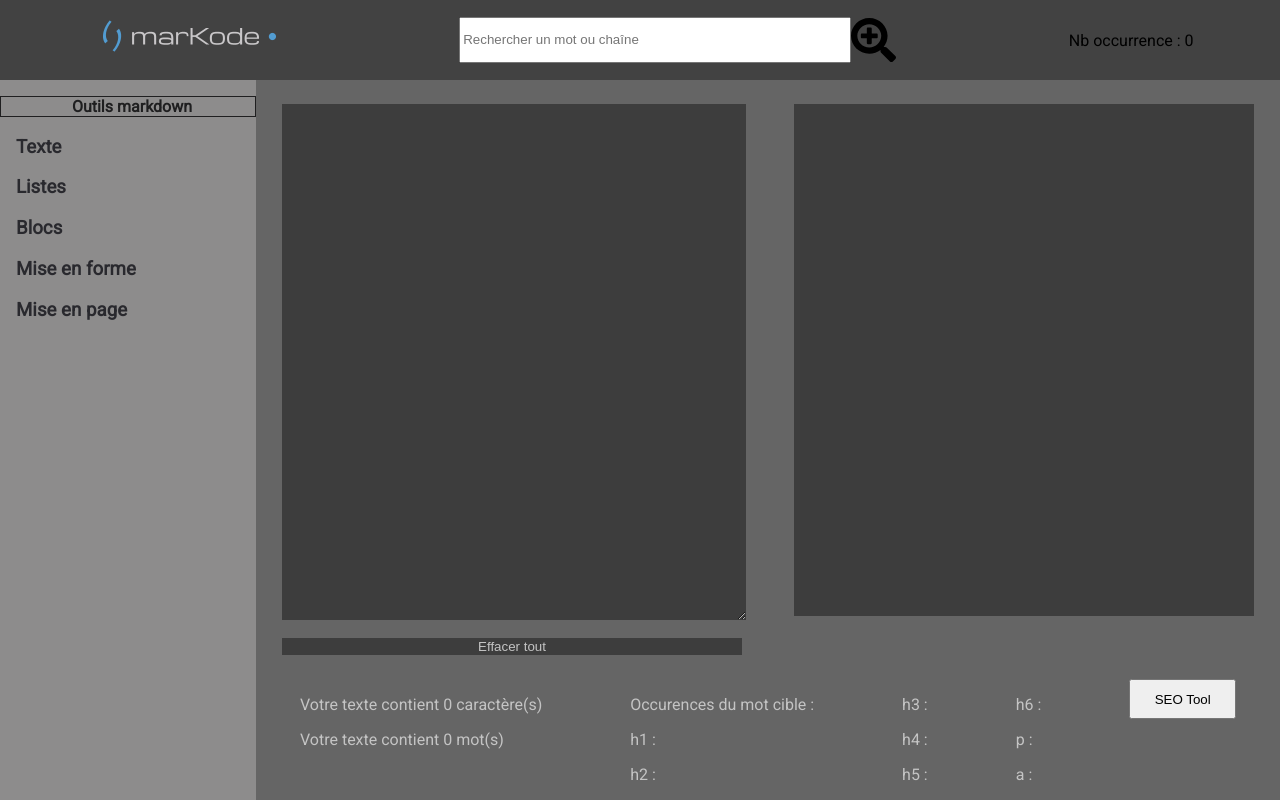
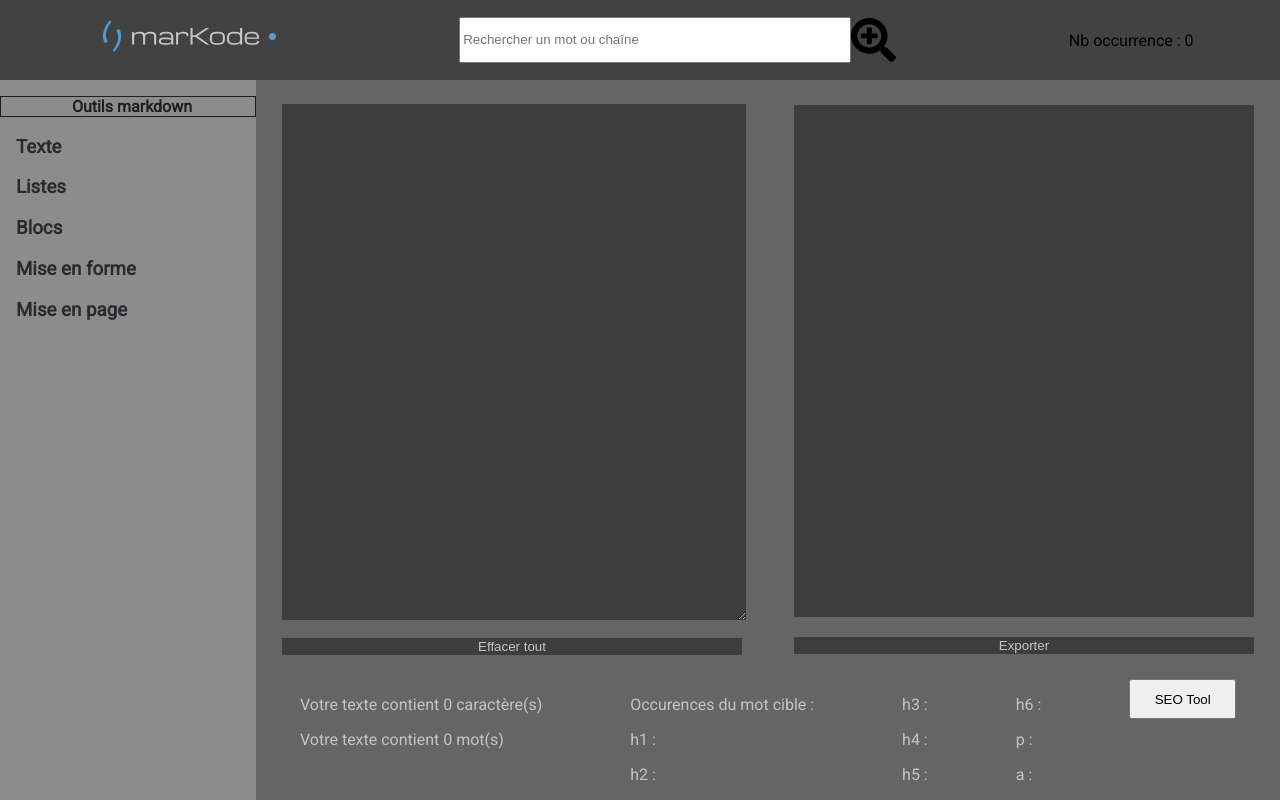
Before and after one commit to XeniaR1S/markode, a React (Create React App) app in the folder markode/: page / in a window 1280 px wide. Built offline with nearby package versions, Linux system fonts and the light colour scheme.

Commit message:
version final

```diff
--- a/markode/package.json
+++ b/markode/package.json
@@ -10,7 +10,8 @@
     "react": "^16.12.0",
     "react-dom": "^16.12.0",
     "react-highlight-words": "^0.16.0",
-    "react-scripts": "3.3.0"
+    "react-scripts": "3.3.0",
+    "save-file": "^2.3.1"
   },
   "scripts": {
     "start": "react-scripts start",
--- a/markode/src/App.css
+++ b/markode/src/App.css
@@ -113,9 +113,7 @@ body {
   border: none;
 }
 
-.editorButtonsTwo {
-  visibility: hidden;
-}
+
 
 #footer {
   display: flex;
--- a/markode/src/components/Main.js
+++ b/markode/src/components/Main.js
@@ -3,6 +3,7 @@ import Footer from './Footer';
 import NavTools from './navTools/NavTools';
 import Navbar from './Navbar';
 import Highlighter from 'react-highlight-words';
+import { save } from 'save-file';
 const MarkdownIt = require('markdown-it');
 const md = new MarkdownIt();
 
@@ -122,6 +123,9 @@ class Main extends React.Component {
     }
     this.setState({ seoTool: result });
   }
+
+    fileExport = () =>save(this.state.text, "fichier.html");
+
   render() {
     return (
       <div>
@@ -153,7 +157,7 @@ class Main extends React.Component {
                   searchWords={[this.state.input]}
                   textToHighlight={this.state.text}
                 />
-                <button className="editorButtonsTwo">Exporter</button>
+                <button onClick={this.fileExport} className="editorButtons">Exporter</button>
               </div>
             </div>
             <Footer
```
Also changed, not shown: 1 other file (tests, documents, lock files or other folders).
